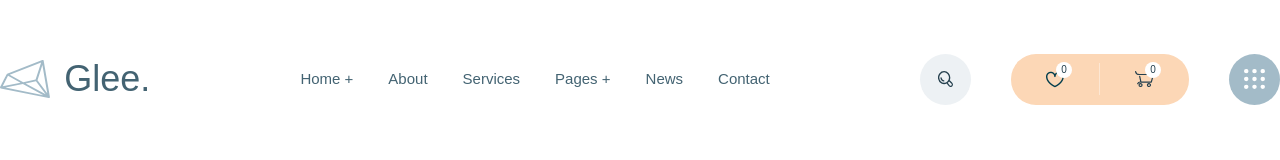
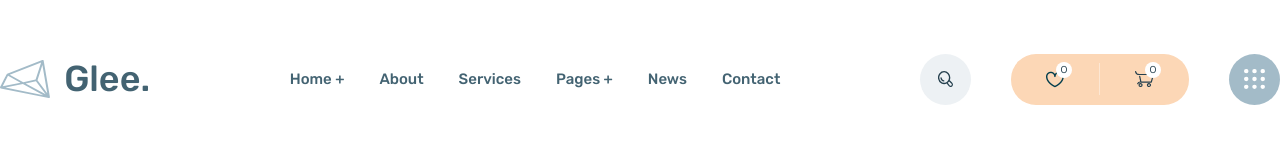
Before and after one commit to tsvetochniy/glee, a website: page app/index.html in a window 1280 px wide. Drawn offline with nearby package versions, Linux system fonts and the light colour scheme; files that its build step writes are made by us from their sources.

Commit message:
fix fonts

```diff
--- a/app/scss/_fonts.scss
+++ b/app/scss/_fonts.scss
@@ -1,5 +1,5 @@
 @font-face{
-	font-family: 'Rubik-Regular', sans-serif;
+	font-family: 'Rubik-Regular';
 	font-weight: 400;
 	font-style: normal;
 	src: local('Rubik-Regular'),
@@ -8,7 +8,7 @@
 	font-display: swap;
 }
 @font-face{
-	font-family: 'Rubik-Medium', sans-serif;
+	font-family: 'Rubik-Medium';
 	font-weight: 500;
 	font-style: normal;
 	src: local('Rubik-Medium'),
@@ -17,7 +17,7 @@
 	font-display: swap;
 }
 @font-face{
-	font-family: 'DMSans-Regular', sans-serif;
+	font-family: 'DMSans-Regular';
 	font-weight: 400;
 	font-style: normal;
 	src: local('DMSans-Regular'),
@@ -26,7 +26,7 @@
 	font-display: swap;
 }
 @font-face{
-	font-family: 'DMSans-Bolt', sans-serif;
+	font-family: 'DMSans-Bolt';
 	font-weight: 700;
 	font-style: normal;
 	src: local('DMSans-Bolt'),
@@ -35,7 +35,7 @@
 	font-display: swap;
 }
 @font-face{
-	font-family: 'DMSans-Medium', sans-serif;
+	font-family: 'DMSans-Medium';
 	font-weight: 500;
 	font-style: normal;
 	src: local('DMSans-Medium'),
@@ -44,7 +44,7 @@
 	font-display: swap;
 }
 @font-face{
-	font-family: 'Poppins-Bolt', sans-serif;
+	font-family: 'Poppins-Bolt';
 	font-weight: 700;
 	font-style: normal;
 	src: local('Poppins-Bolt'),
```
